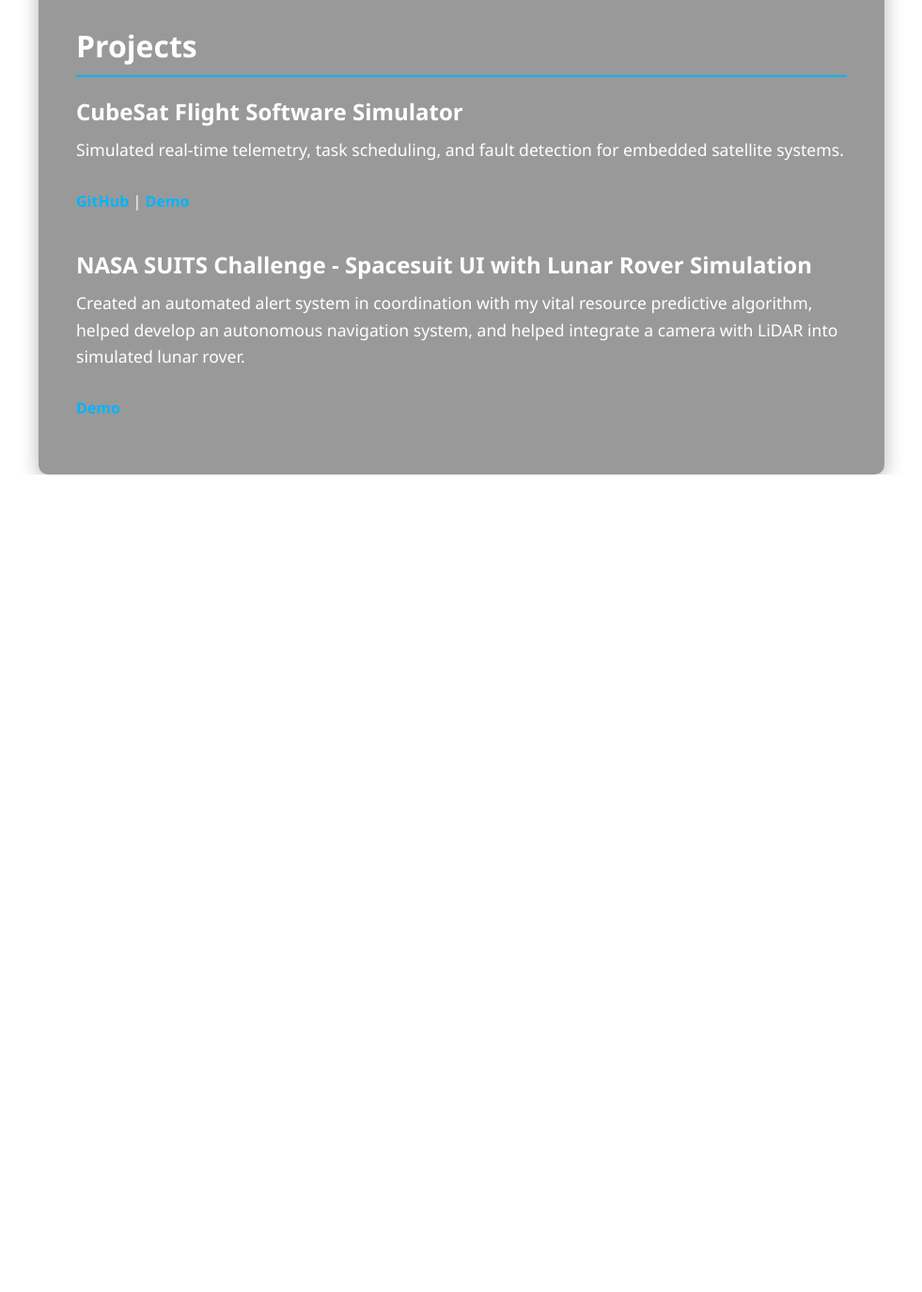
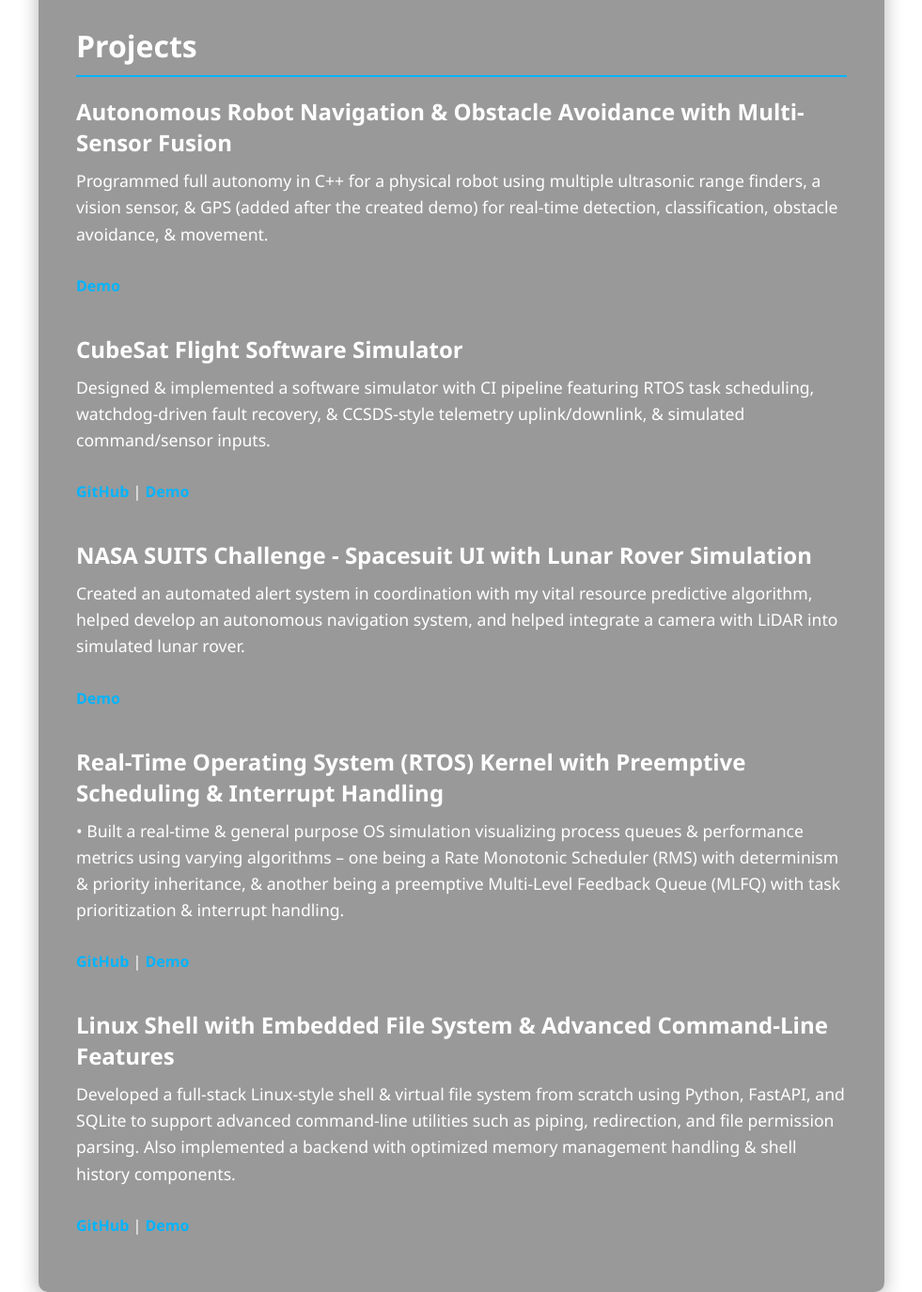
Before and after one commit to bmitch26/brettmitchell.dev, a plain HTML site: page index.html in a window 1280 px wide. Shown: the part 834-2209 px from the top of the page at 94% size, without its empty margins (149-1130 px from the left). Before the commit the page ends 1339 px from the top, so only its background shows below. Drawn offline with Linux system fonts and the light colour scheme.

Commit message:
adding additional projects

```diff
--- a/index.html
+++ b/index.html
@@ -31,8 +31,14 @@
 
     <h2>Projects</h2>
     <div class="project">
+      <h3>Autonomous Robot Navigation & Obstacle Avoidance with Multi-Sensor Fusion</h3>
+      <p>Programmed full autonomy in C++ for a physical robot using multiple ultrasonic range finders, a vision sensor, & GPS (added after the created demo) for real-time detection, classification, obstacle avoidance, & movement.</p>
+      <a href="https://www.youtube.com/watch?v=5c0MKG1-534">Demo</a>
+    </div>
+
+    <div class="project">
       <h3>CubeSat Flight Software Simulator</h3>
-      <p>Simulated real-time telemetry, task scheduling, and fault detection for embedded satellite systems.</p>
+      <p>Designed & implemented a software simulator with CI pipeline featuring RTOS task scheduling, watchdog-driven fault recovery, & CCSDS-style telemetry uplink/downlink, & simulated command/sensor inputs.</p>
       <a href="https://github.com/bmitch26/satellite-sim">GitHub</a> | <a href="https://www.youtube.com/watch?v=AxLYRuTBAkM">Demo</a>
     </div>
 
@@ -41,8 +47,18 @@
       <p>Created an automated alert system in coordination with my vital resource predictive algorithm, helped develop an autonomous navigation system, and helped integrate a camera with LiDAR into simulated lunar rover.</p>
       <a href="https://www.youtube.com/watch?v=RA0ctxbLBSM">Demo</a>
     </div>
+
+    <div class="project">
+      <h3>Real-Time Operating System (RTOS) Kernel with Preemptive Scheduling & Interrupt Handling</h3>
+      <p>•	Built a real-time & general purpose OS simulation visualizing process queues & performance metrics using varying algorithms – one being a Rate Monotonic Scheduler (RMS) with determinism & priority inheritance, & another being a preemptive Multi-Level Feedback Queue (MLFQ) with task prioritization & interrupt handling. </p>
+      <a href="https://github.com/bmitch26/Operating-Systems/tree/main/Assignments/P03">GitHub</a> | <a href="https://www.youtube.com/watch?v=OOEk5MIVa8g">Demo</a>
+    </div>
+
+    <div class="project">
+      <h3>Linux Shell with Embedded File System & Advanced Command-Line Features  </h3>
+      <p>Developed a full-stack Linux-style shell & virtual file system from scratch using Python, FastAPI, and SQLite to support advanced command-line utilities such as piping, redirection, and file permission parsing. Also implemented a backend with optimized memory management handling & shell history components. </p>
+      <a href="https://github.com/bmitch26/Operating-Systems/tree/main/Assignments/P02">GitHub</a> | <a href="https://www.youtube.com/watch?v=mKiKkYp8C88">Demo</a>
+    </div>
   </div>
-
-
 </body>
 </html>
```
